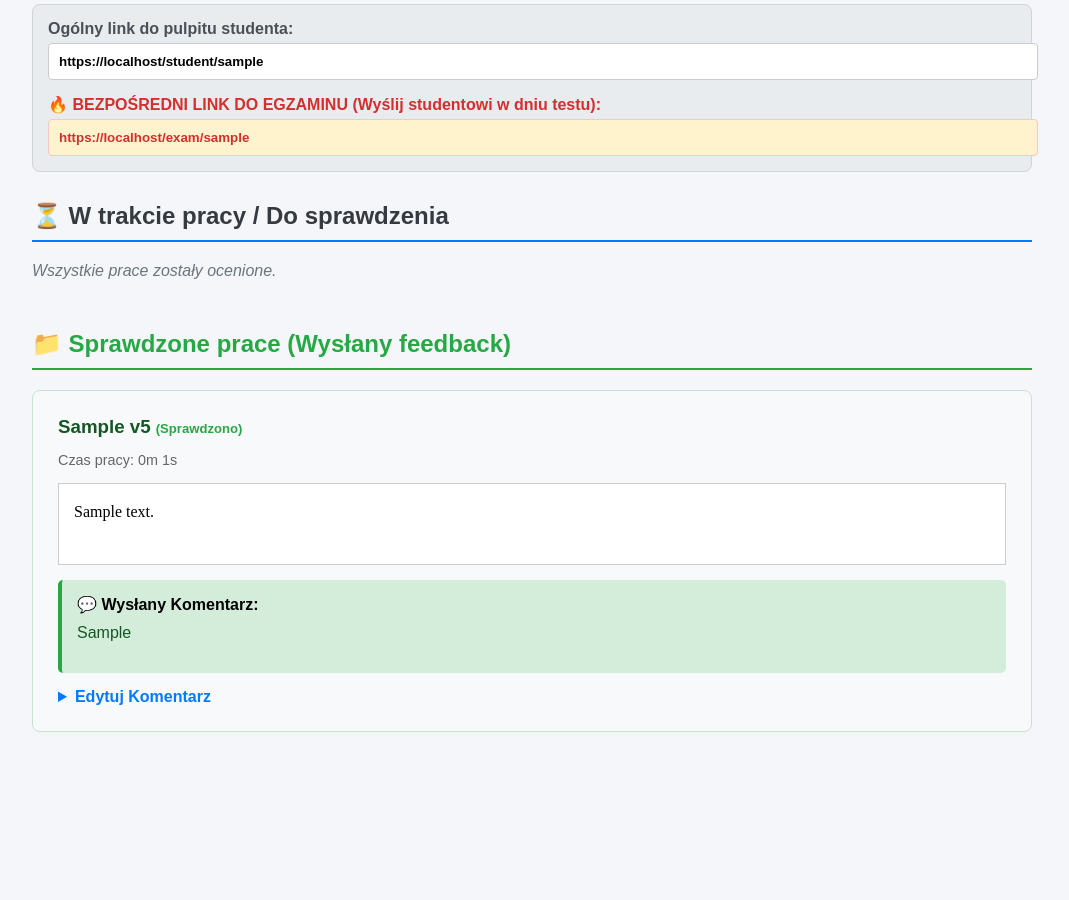
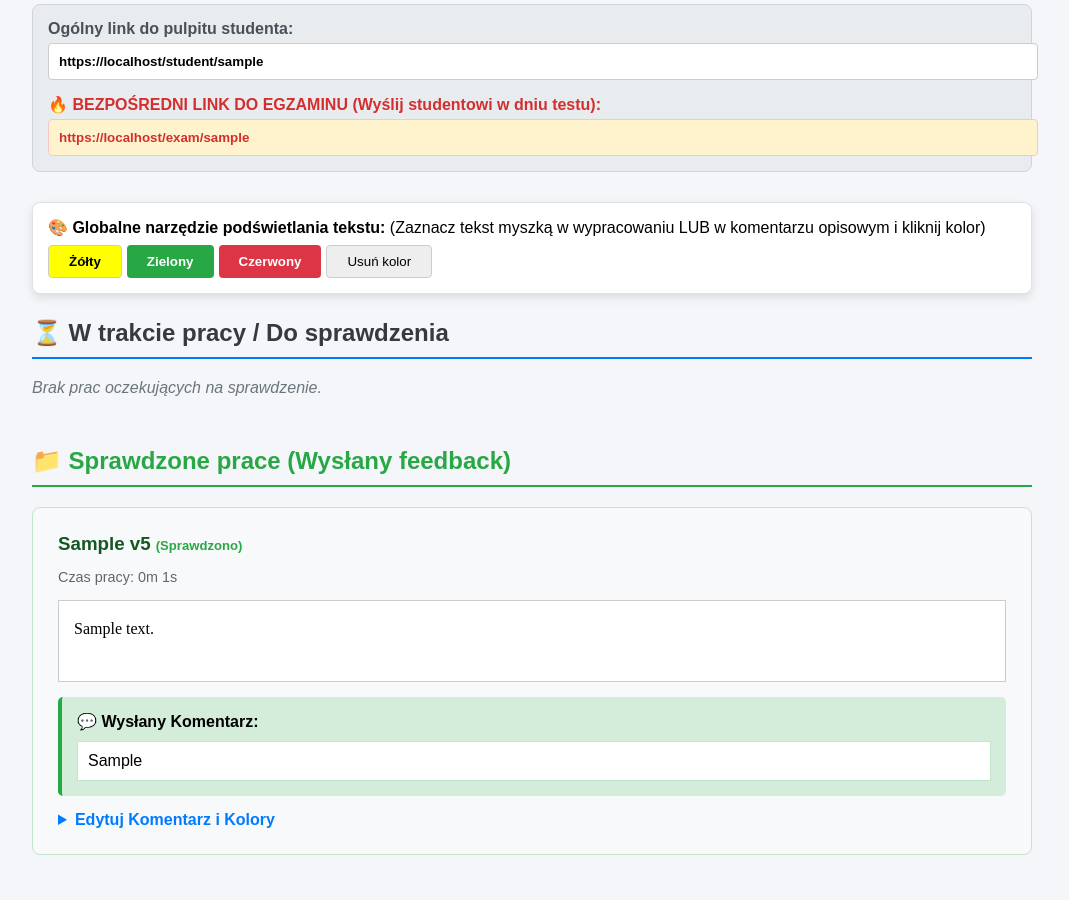
Before and after one commit to kubad0101-creator/rozprawki-app, a Flask app: page /admin/student/1 in a window 1280 px wide. Shown: the part 134-1034 px from the top of the page, without its empty margins (108-1177 px from the left). Before the commit the page ends 866 px from the top, so only its background shows below. Run offline with Flask 3, Linux system fonts and the light colour scheme; the visitor is signed in with stand-in values (Sample User, id 1); tables that the repository leaves empty hold one stand-in row (values such as "Sample post").

Commit message:
Update student_detail.html

```diff
--- a/templates/student_detail.html
+++ b/templates/student_detail.html
@@ -24,6 +24,16 @@
         <input type="text" value="https://{{ request.host }}/exam/{{ student.url_slug }}" readonly style="width: 100%; padding: 10px; margin-top: 5px; border-radius: 4px; border: 1px solid #f5c6cb; font-weight: bold; background: #fff3cd; color: #d32f2f;">
     </div>
 
+    <div style="background: #fff; padding: 15px; border-radius: 8px; border: 1px solid #dee2e6; margin-bottom: 25px; position: sticky; top: 10px; z-index: 100; box-shadow: 0 4px 10px rgba(0,0,0,0.1);">
+        <strong>🎨 Globalne narzędzie podświetlania tekstu:</strong> (Zaznacz tekst myszką w wypracowaniu LUB w komentarzu opisowym i kliknij kolor)
+        <div style="margin-top: 8px; display: flex; gap: 5px;">
+            <button type="button" onclick="highlight('yellow')" style="background: yellow; border: 1px solid #ccc; padding: 8px 20px; cursor: pointer; font-weight:bold; border-radius:4px;">Żółty</button>
+            <button type="button" onclick="highlight('#28a745')" style="background: #28a745; color: white; border: none; padding: 8px 20px; cursor: pointer; font-weight:bold; border-radius:4px;">Zielony</button>
+            <button type="button" onclick="highlight('#dc3545')" style="background: #dc3545; color: white; border: none; padding: 8px 20px; cursor: pointer; font-weight:bold; border-radius:4px;">Czerwony</button>
+            <button type="button" onclick="highlight('transparent')" style="background: #eee; border: 1px solid #ccc; padding: 8px 20px; cursor: pointer; border-radius:4px;">Usuń kolor</button>
+        </div>
+    </div>
+
     <h2 style="color: #343a40; border-bottom: 2px solid #007bff; padding-bottom: 10px;">⏳ W trakcie pracy / Do sprawdzenia</h2>
     {% set ns_pending = namespace(has_items=false) %}
 
@@ -31,31 +41,28 @@
     {% set ns_pending.has_items = true %}
     <div style="background: white; border: 1px solid #dee2e6; padding: 25px; margin-bottom: 35px; border-radius: 8px; box-shadow: 0 4px 6px rgba(0,0,0,0.05);">
 
-        <div style="display: flex; justify-content: space-between;">
+        <div style="display: flex; justify-content: space-between; align-items: center;">
             <h3 style="margin: 0;">{{ essay.title }}</h3>
-            {% if essay.is_completed %}<span style="background: #28a745; color: white; padding: 5px 10px; border-radius: 4px; font-weight: bold;">NAPISANE</span>{% endif %}
+            <div style="display: flex; gap: 10px; align-items: center;">
+                <button type="button" onclick="loadLiveContent({{ essay.id }})" style="background: #17a2b8; color: white; border: none; padding: 6px 12px; cursor: pointer; font-weight: bold; border-radius: 4px;">⏱️ Podgląd LIVE</button>
+                {% if essay.is_completed %}<span style="background: #28a745; color: white; padding: 5px 10px; border-radius: 4px; font-weight: bold;">ODDANE PRZEZ UCZNIA</span>{% else %}<span style="background: #ffc107; color: #212529; padding: 5px 10px; border-radius: 4px; font-weight: bold;">STUDENT JESZCZE PISZE</span>{% endif %}
+            </div>
         </div>
 
         {% if essay.is_exam and essay.chosen_topic %}
         <p style="background: #fff3cd; padding: 10px; border-left: 4px solid #ffc107; font-weight: bold;">Uczeń wpisał temat: {{ essay.chosen_topic }}</p>
         {% endif %}
 
-        <p style="color: #666;">Czas pracy: {{ essay.time_spent // 60 }}m {{ essay.time_spent % 60 }}s</p>
+        <p style="color: #666;">Czas pracy: <span id="time_display_{{ essay.id }}">{{ essay.time_spent // 60 }}m {{ essay.time_spent % 60 }}s</span></p>
 
         <div style="margin-top: 15px;">
-            <strong>Treść studenta (Możesz zaznaczać tekst myszką i kolorować):</strong>
-            <div style="margin-top: 8px; margin-bottom: 5px; display: flex; gap: 5px;">
-                <button type="button" onclick="highlight('yellow')" style="background: yellow; border: 1px solid #ccc; padding: 5px 15px; cursor: pointer; font-weight:bold;">Żółty</button>
-                <button type="button" onclick="highlight('#28a745')" style="background: #28a745; color: white; border: none; padding: 5px 15px; cursor: pointer; font-weight:bold;">Zielony</button>
-                <button type="button" onclick="highlight('#dc3545')" style="background: #dc3545; color: white; border: none; padding: 5px 15px; cursor: pointer; font-weight:bold;">Czerwony</button>
-                <button type="button" onclick="highlight('transparent')" style="background: #eee; border: 1px solid #ccc; padding: 5px 15px; cursor: pointer;">Usuń kolor</button>
-            </div>
-            <div id="content_{{ essay.id }}" contenteditable="true" style="background: #fafafa; border: 1px solid #ccc; padding: 15px; font-family: 'Times New Roman', serif; font-size: 16px; min-height: 150px; white-space: pre-wrap; line-height: 1.6;">{{ essay.marked_content | safe if essay.marked_content else essay.content }}</div>
+            <strong>Treść studenta:</strong>
+            <div id="content_{{ essay.id }}" contenteditable="true" style="background: #fafafa; border: 1px solid #ccc; padding: 15px; font-family: 'Times New Roman', serif; font-size: 16px; min-height: 150px; white-space: pre-wrap; line-height: 1.6; margin-top: 5px;">{{ essay.marked_content | safe if essay.marked_content else essay.content }}</div>
         </div>
 
         <form action="/admin/essay/{{ essay.id }}/feedback" method="POST" onsubmit="prepareSubmit({{ essay.id }})" style="margin-top: 25px; background: #fdfdfd; border-top: 2px solid #007bff; padding-top: 15px;">
 
-            <h4 style="margin-top: 0; color: #007bff;">📋 Elementy do sprawdzenia (Skopiuj do komentarza):</h4>
+            <h4 style="margin-top: 0; color: #007bff;">📋 Elementy do sprawdzenia (Skopiuj do komentarza poniżej):</h4>
             <textarea id="checklist_text_{{ essay.id }}" readonly style="width: 100%; height: 130px; padding: 10px; margin-bottom: 10px; border: 1px solid #ccc; border-radius: 4px; background: #f8f9fa; font-family: monospace; font-size: 14px;">Ponad 250 słów:
 Schemat + podział na 5 akapitów:
 Zwroty rozpoczynające:
@@ -67,17 +74,18 @@ Ponowne podkreślenie tezy w zakończeniu: </textarea>
             <button type="button" onclick="copyChecklist('{{ essay.id }}')" style="padding: 8px 15px; background: #6c757d; color: white; border: none; border-radius: 4px; cursor: pointer; font-weight: bold; margin-bottom: 15px;">📋 Skopiuj schemat</button>
 
             <input type="hidden" name="marked_content" id="hidden_content_{{ essay.id }}">
+            <input type="hidden" name="feedback" id="hidden_feedback_{{ essay.id }}">
 
-            <br><label><strong>Komentarz opisowy:</strong></label>
-            <textarea name="feedback" style="width: 100%; height: 150px; padding: 10px; margin-top: 5px; border: 1px solid #ccc; border-radius: 4px; font-family: sans-serif;" placeholder="Wklej skopiowany schemat tutaj i dopisz swoje uwagi..."></textarea>
+            <br><label><strong>Komentarz opisowy (Możesz również zaznaczać tekst tutaj i kolorować go przyciskami na górze):</strong></label>
+            <div id="feedback_editable_{{ essay.id }}" contenteditable="true" style="width: 100%; min-height: 150px; padding: 10px; margin-top: 5px; border: 1px solid #ccc; border-radius: 4px; background: white; white-space: pre-wrap; line-height: 1.6;" placeholder="Wklej tutaj schemat i dokonaj oceny..."></div>
 
-            <button type="submit" style="margin-top: 15px; background: #007bff; color: white; padding: 10px 25px; border: none; border-radius: 5px; cursor: pointer; font-weight: bold; font-size: 16px;">Zapisz i udostępnij ocenę</button>
+            <button type="submit" style="margin-top: 15px; background: #007bff; color: white; padding: 10px 25px; border: none; border-radius: 5px; cursor: pointer; font-weight: bold; font-size: 16px;">Zapisz i udostępnij ocenę (Przenieś do sprawdzonych)</button>
         </form>
     </div>
     {% endfor %}
 
     {% if not ns_pending.has_items %}
-    <p style="color: #6c757d; font-style: italic; margin-bottom: 40px;">Wszystkie prace zostały ocenione.</p>
+    <p style="color: #6c757d; font-style: italic; margin-bottom: 40px;">Brak prac oczekujących na sprawdzenie.</p>
     {% endif %}
 
 
@@ -94,14 +102,15 @@ Ponowne podkreślenie tezy w zakończeniu: </textarea>
 
         <div style="margin-top: 15px; background: #d4edda; padding: 15px; border-radius: 5px; border-left: 4px solid #28a745;">
             <strong>💬 Wysłany Komentarz:</strong>
-            <p style="margin-top: 10px; white-space: pre-wrap; color: #155724;">{{ essay.feedback }}</p>
+            <div style="margin-top: 10px; white-space: pre-wrap; background: white; padding: 10px; border: 1px solid #c3e6cb; color: black;">{{ essay.feedback | safe }}</div>
         </div>
 
-        <form action="/admin/essay/{{ essay.id }}/feedback" method="POST" onsubmit="prepareSubmit({{ essay.id }})" style="margin-top: 15px;">
+        <form action="/admin/essay/{{ essay.id }}/feedback" method="POST" onsubmit="prepareSubmitEdit({{ essay.id }})" style="margin-top: 15px;">
             <input type="hidden" name="marked_content" id="hidden_content_{{ essay.id }}_edit" value="{{ essay.marked_content if essay.marked_content else essay.content }}">
+            <input type="hidden" name="feedback" id="hidden_feedback_{{ essay.id }}_edit">
             <details>
-                <summary style="cursor: pointer; color: #007bff; font-weight: bold;">Edytuj Komentarz</summary>
-                <textarea name="feedback" style="width: 100%; height: 120px; padding: 10px; margin-top: 10px; border: 1px solid #ccc; border-radius: 4px;">{{ essay.feedback }}</textarea>
+                <summary style="cursor: pointer; color: #007bff; font-weight: bold;">Edytuj Komentarz i Kolory</summary>
+                <div id="feedback_editable_{{ essay.id }}_edit" contenteditable="true" style="width: 100%; min-height: 120px; padding: 10px; margin-top: 10px; border: 1px solid #ccc; border-radius: 4px; background: white; white-space: pre-wrap; line-height: 1.6;">{{ essay.feedback | safe }}</div>
                 <button type="submit" style="margin-top: 10px; background: #ffc107; color: #212529; padding: 8px 15px; border: none; border-radius: 5px; cursor: pointer; font-weight: bold;">Aktualizuj Komentarz</button>
             </details>
         </form>
@@ -122,7 +131,25 @@ Ponowne podkreślenie tezy w zakończeniu: </textarea>
             const textarea = document.getElementById('checklist_text_' + essayId);
             textarea.select();
             document.execCommand('copy');
-            alert('Schemat skopiowany! Możesz go teraz wkleić w polu "Komentarz opisowy".');
+            alert('Schemat skopiowany! Możesz go teraz wkleić w polu komentarza opisowego.');
+        }
+
+        function loadLiveContent(essayId) {
+            fetch('/api/admin/essay/' + essayId + '/content')
+                .then(response => response.json())
+                .then(data => {
+                    const div = document.getElementById('content_' + essayId);
+                    if(div) {
+                        div.innerText = data.content;
+                    }
+                    const timeSpan = document.getElementById('time_display_' + essayId);
+                    if(timeSpan) {
+                        let m = Math.floor(data.time_spent / 60);
+                        let s = data.time_spent % 60;
+                        timeSpan.innerText = m + "m " + s + "s";
+                    }
+                    alert('Pobrano aktualną treść prosto z ekranu studenta!');
+                });
         }
 
         function prepareSubmit(essayId) {
@@ -130,6 +157,17 @@ Ponowne podkreślenie tezy w zakończeniu: </textarea>
             if (editableDiv) {
                 document.getElementById('hidden_content_' + essayId).value = editableDiv.innerHTML;
             }
+            const editableFeedback = document.getElementById('feedback_editable_' + essayId);
+            if (editableFeedback) {
+                document.getElementById('hidden_feedback_' + essayId).value = editableFeedback.innerHTML;
+            }
+        }
+
+        function prepareSubmitEdit(essayId) {
+            const editableFeedback = document.getElementById('feedback_editable_' + essayId + '_edit');
+            if (editableFeedback) {
+                document.getElementById('hidden_feedback_' + essayId + '_edit').value = editableFeedback.innerHTML;
+            }
         }
     </script>
 </body>
```
